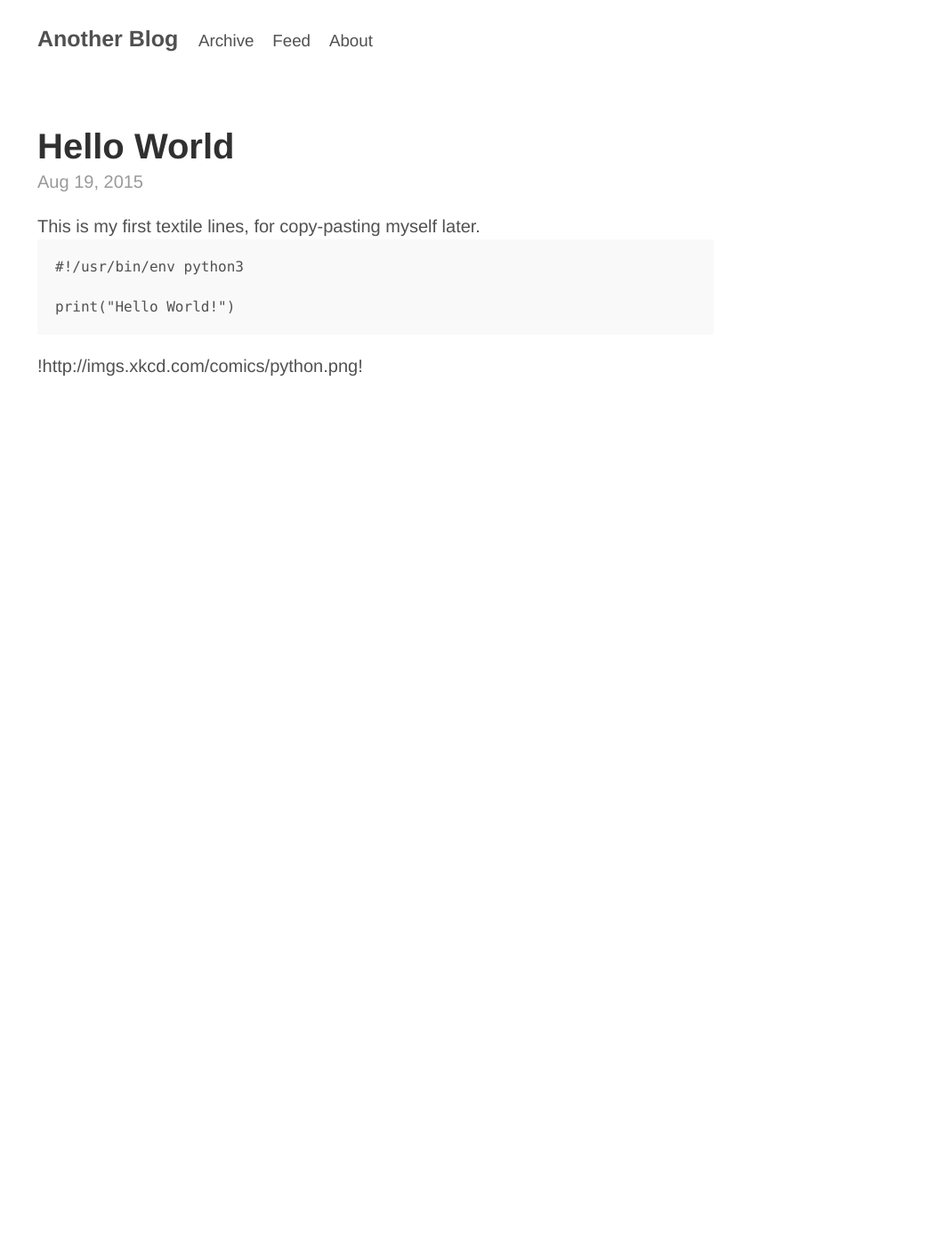
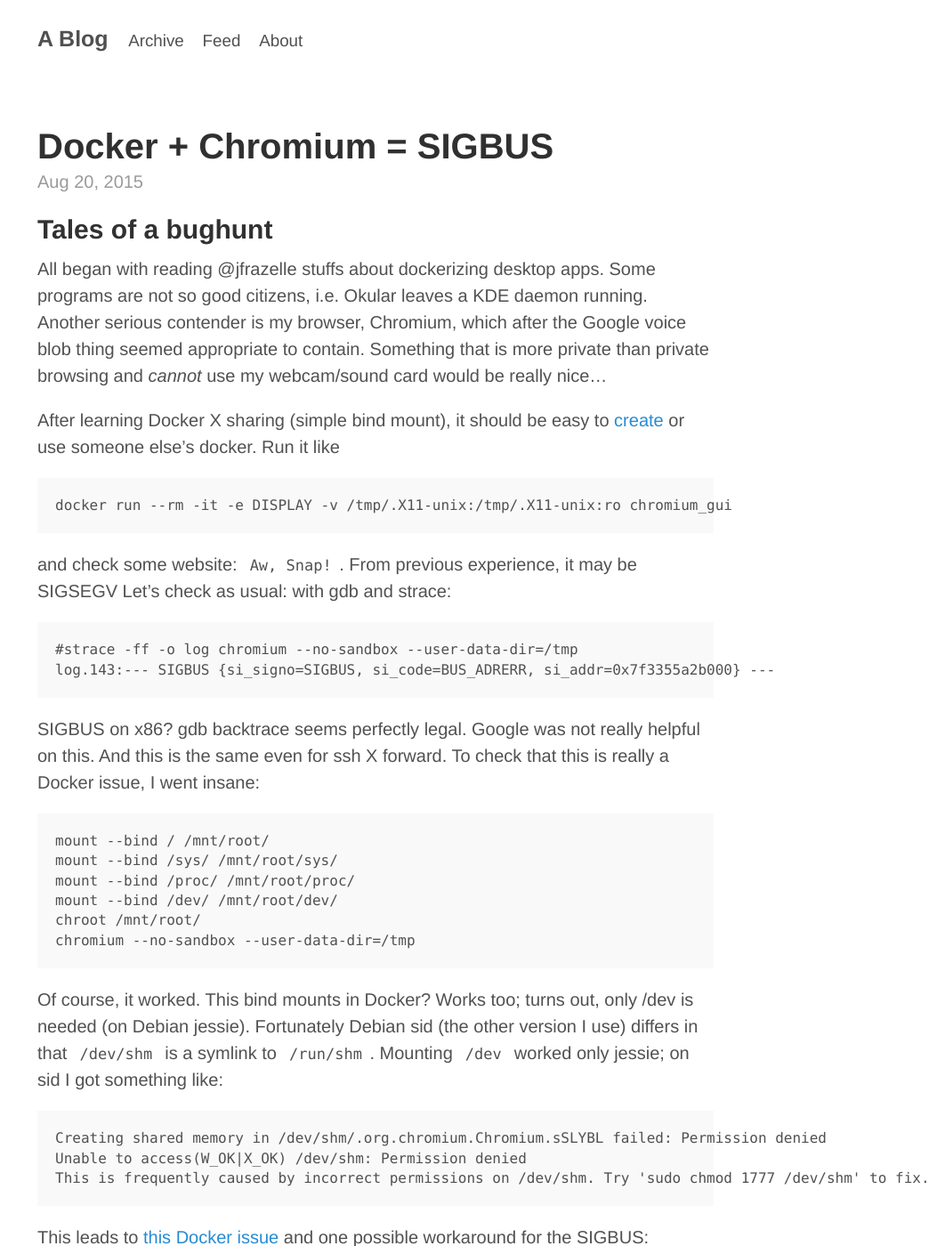
Before and after one commit to csmarosi/csmarosi, a Jekyll site: the page built from index.html, in a window 1280 px wide and 1400 px high. Shown: the whole window at 89% size, without its empty margins (218-1280 px from the left). Built offline with Jekyll 4.4.1, drawn with Linux system fonts in a browser that asks for light colours; some of the changed text lies outside the part shown.

Commit message:
SIGBUS post

```diff
--- a/_config.yml
+++ b/_config.yml
@@ -1,7 +1,7 @@
 ###########
 # site.title, site.url, site.author.name
 
-title:   'Another Blog'
+title:   'A Blog'
 author:
   name:  'csmarosi'
 
@@ -29,3 +29,6 @@ exclude:
 
 safe: true
 lsi: false
+
+gems:
+- jekyll-mentions
--- /dev/null
+++ b/_posts/2015-08-20-sigbus.md
@@ -0,0 +1,69 @@
+---
+layout: post
+title: Docker + Chromium = SIGBUS
+---
+## Tales of a bughunt
+
+All began with reading @jfrazelle stuffs about dockerizing desktop apps.
+Some programs are not so good citizens, i.e. Okular leaves a KDE daemon running.
+Another serious contender is my browser, Chromium, which after the
+ Google voice blob thing seemed appropriate to contain.
+Something that is more private than private browsing and *cannot* use my
+ webcam/sound card would be really nice...
+
+After learning Docker X sharing (simple bind mount), it should be easy to
+ [create](https://github.com/csmarosi/dockerFiles/blob/master/chromium_gui/Dockerfile)
+ or use someone else's docker. Run it like
+
+    docker run --rm -it -e DISPLAY -v /tmp/.X11-unix:/tmp/.X11-unix:ro chromium_gui
+
+ and check some website: `Aw, Snap!`. From previous experience, it may be SIGSEGV
+Let's check as usual: with gdb and strace:
+
+    #strace -ff -o log chromium --no-sandbox --user-data-dir=/tmp
+    log.143:--- SIGBUS {si_signo=SIGBUS, si_code=BUS_ADRERR, si_addr=0x7f3355a2b000} ---
+
+SIGBUS on x86? gdb backtrace seems perfectly legal.
+Google was not really helpful on this. And this is the same even for ssh X forward.
+To check that this is really a Docker issue, I went insane:
+
+    mount --bind / /mnt/root/
+    mount --bind /sys/ /mnt/root/sys/
+    mount --bind /proc/ /mnt/root/proc/
+    mount --bind /dev/ /mnt/root/dev/
+    chroot /mnt/root/
+    chromium --no-sandbox --user-data-dir=/tmp
+
+Of course, it worked. This bind mounts in Docker?
+Works too; turns out, only /dev is needed (on Debian jessie).
+Fortunately Debian sid (the other version I use)
+ differs in that `/dev/shm` is a symlink to `/run/shm`.
+Mounting `/dev` worked only jessie; on sid I got something like:
+
+    Creating shared memory in /dev/shm/.org.chromium.Chromium.sSLYBL failed: Permission denied
+    Unable to access(W_OK|X_OK) /dev/shm: Permission denied
+    This is frequently caused by incorrect permissions on /dev/shm. Try 'sudo chmod 1777 /dev/shm' to fix.
+
+This leads to [this Docker issue](https://github.com/docker/docker/issues/2606)
+and one possible workaround for the SIGBUS:
+
+    -v /dev/shm:/dev/shm -v /run/shm:/run/shm
+
+
+### Reduced steps to reproduce
+
+What now? Is it that 64M /dev/shm is not enough for chromium?
+What if `mount -o remount,size=64M /dev/shm`? Aw, snap!
+Unfortunately watching the output of `df` came to my mind only this time.
+Chromium uses `/dev/shm`, but it does not really need shared memory;
+`mount --bind /tmp/ /dev/shm/` works perfectly too.
+Getting this crash is not that far fetched; I managed get Aw, snap! on a machine
+ with 2G RAM by leaving the same amount of tabs I usually do on my >8G machines.
+
+### Lessons learned
+
+* [Google](http://www.google.co.uk/search?q=sigbus) and
+[Stack Overflow](http://stackoverflow.com/questions/2089167/debugging-sigbus-on-x86-linux)
+ can be horribly wrong
+* SIGBUS-ing on tmpfs full is an awful error message
+* Watching the health of the system/docker container would have saved tons of time
```
